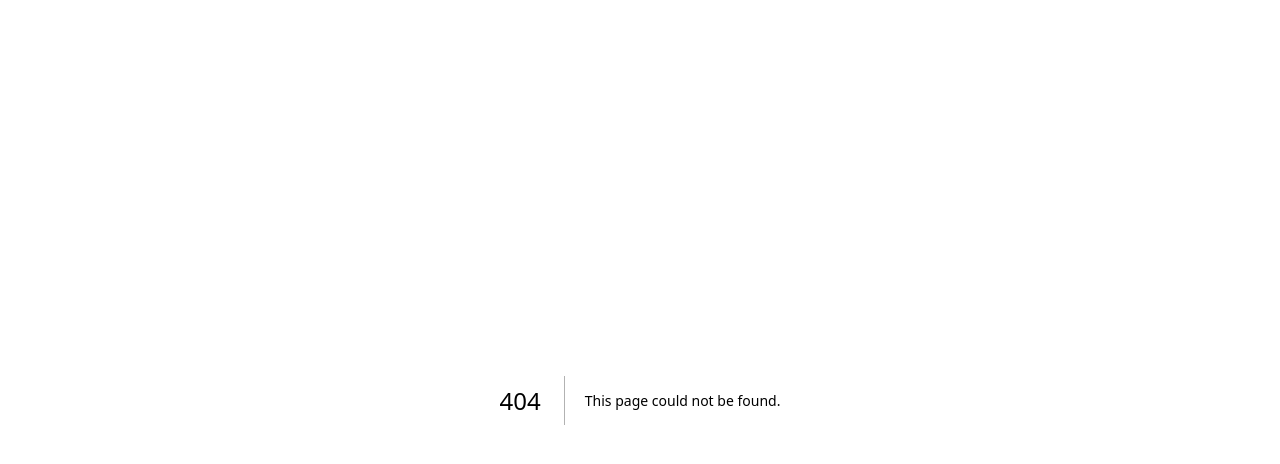
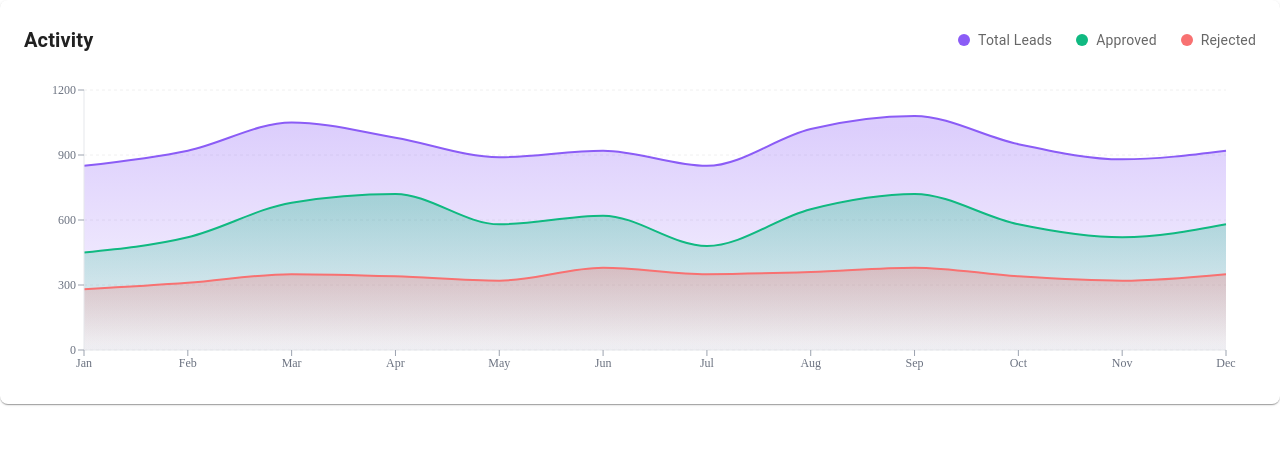
Before and after one commit to Adnan-tariq-outfit/small-tasks, a Next.js app: page /ui-testing/graph in a window 1280 px wide. Before the commit this address had no page. Shown: the top 464 px of the page. Built offline with nearby package versions, Linux system fonts and the light colour scheme.

Commit message:
save changes

```diff
--- a/package.json
+++ b/package.json
@@ -18,7 +18,8 @@
     "@tanstack/react-table": "^8.21.3",
     "next": "16.0.3",
     "react": "19.2.0",
-    "react-dom": "19.2.0"
+    "react-dom": "19.2.0",
+    "recharts": "^3.5.1"
   },
   "devDependencies": {
     "@types/node": "^20",
--- /dev/null
+++ b/src/app/ui-testing/graph/page.tsx
@@ -0,0 +1,146 @@
+"use client";
+import React from "react";
+import { Box, Paper, Typography, Stack, Chip } from "@mui/material";
+import {
+  AreaChart,
+  Area,
+  XAxis,
+  YAxis,
+  CartesianGrid,
+  Tooltip,
+  ResponsiveContainer,
+} from "recharts";
+
+// Sample data - replace with your actual data
+const data = [
+  { month: "Jan", totalLeads: 850, approved: 450, rejected: 280 },
+  { month: "Feb", totalLeads: 920, approved: 520, rejected: 310 },
+  { month: "Mar", totalLeads: 1050, approved: 680, rejected: 350 },
+  { month: "Apr", totalLeads: 980, approved: 720, rejected: 340 },
+  { month: "May", totalLeads: 890, approved: 580, rejected: 320 },
+  { month: "Jun", totalLeads: 920, approved: 620, rejected: 380 },
+  { month: "Jul", totalLeads: 850, approved: 480, rejected: 350 },
+  { month: "Aug", totalLeads: 1020, approved: 650, rejected: 360 },
+  { month: "Sep", totalLeads: 1080, approved: 720, rejected: 380 },
+  { month: "Oct", totalLeads: 950, approved: 580, rejected: 340 },
+  { month: "Nov", totalLeads: 880, approved: 520, rejected: 320 },
+  { month: "Dec", totalLeads: 920, approved: 580, rejected: 350 },
+];
+
+interface LegendItemProps {
+  color: string;
+  label: string;
+}
+
+const LegendItem: React.FC<LegendItemProps> = ({ color, label }) => (
+  <Stack direction="row" alignItems="center" spacing={1}>
+    <Box
+      sx={{
+        width: 12,
+        height: 12,
+        borderRadius: "50%",
+        backgroundColor: color,
+      }}
+    />
+    <Typography variant="body2" color="text.secondary">
+      {label}
+    </Typography>
+  </Stack>
+);
+
+const ActivityChart: React.FC = () => {
+  return (
+    <Paper elevation={1} sx={{ p: 3, borderRadius: 2 }}>
+      <Stack
+        direction="row"
+        justifyContent="space-between"
+        alignItems="center"
+        mb={3}
+      >
+        <Typography variant="h6" fontWeight={600}>
+          Activity
+        </Typography>
+        <Stack direction="row" spacing={3}>
+          <LegendItem color="#8b5cf6" label="Total Leads" />
+          <LegendItem color="#10b981" label="Approved" />
+          <LegendItem color="#f87171" label="Rejected" />
+        </Stack>
+      </Stack>
+
+      <Box sx={{ width: "100%", height: 300 }}>
+        <ResponsiveContainer width="100%" height="100%">
+          <AreaChart
+            data={data}
+            margin={{ top: 10, right: 30, left: 0, bottom: 0 }}
+          >
+            <defs>
+              <linearGradient id="colorTotalLeads" x1="0" y1="0" x2="0" y2="1">
+                <stop offset="5%" stopColor="#8b5cf6" stopOpacity={0.3} />
+                <stop offset="95%" stopColor="#8b5cf6" stopOpacity={0.05} />
+              </linearGradient>
+              <linearGradient id="colorApproved" x1="0" y1="0" x2="0" y2="1">
+                <stop offset="5%" stopColor="#10b981" stopOpacity={0.3} />
+                <stop offset="95%" stopColor="#10b981" stopOpacity={0.05} />
+              </linearGradient>
+              <linearGradient id="colorRejected" x1="0" y1="0" x2="0" y2="1">
+                <stop offset="5%" stopColor="#f87171" stopOpacity={0.3} />
+                <stop offset="95%" stopColor="#f87171" stopOpacity={0.05} />
+              </linearGradient>
+            </defs>
+            <CartesianGrid
+              strokeDasharray="3 3"
+              stroke="#f0f0f0"
+              vertical={false}
+            />
+            <XAxis
+              dataKey="month"
+              stroke="#9ca3af"
+              tick={{ fill: "#6b7280", fontSize: 12 }}
+              axisLine={{ stroke: "#e5e7eb" }}
+            />
+            <YAxis
+              stroke="#9ca3af"
+              tick={{ fill: "#6b7280", fontSize: 12 }}
+              axisLine={{ stroke: "#e5e7eb" }}
+            />
+            <Tooltip
+              contentStyle={{
+                backgroundColor: "#1f2937",
+                border: "none",
+                borderRadius: "8px",
+                color: "#fff",
+                boxShadow: "0 4px 6px -1px rgb(0 0 0 / 0.1)",
+              }}
+            />
+            <Area
+              type="monotone"
+              dataKey="totalLeads"
+              stroke="#8b5cf6"
+              strokeWidth={2}
+              fillOpacity={1}
+              fill="url(#colorTotalLeads)"
+            />
+            <Area
+              type="monotone"
+              dataKey="approved"
+              stroke="#10b981"
+              strokeWidth={2}
+              fillOpacity={1}
+              fill="url(#colorApproved)"
+            />
+            <Area
+              type="monotone"
+              dataKey="rejected"
+              stroke="#f87171"
+              strokeWidth={2}
+              fillOpacity={1}
+              fill="url(#colorRejected)"
+            />
+          </AreaChart>
+        </ResponsiveContainer>
+      </Box>
+    </Paper>
+  );
+};
+
+export default ActivityChart;
```
Also changed, not shown: 1 other file (tests, documents, lock files or other folders).
